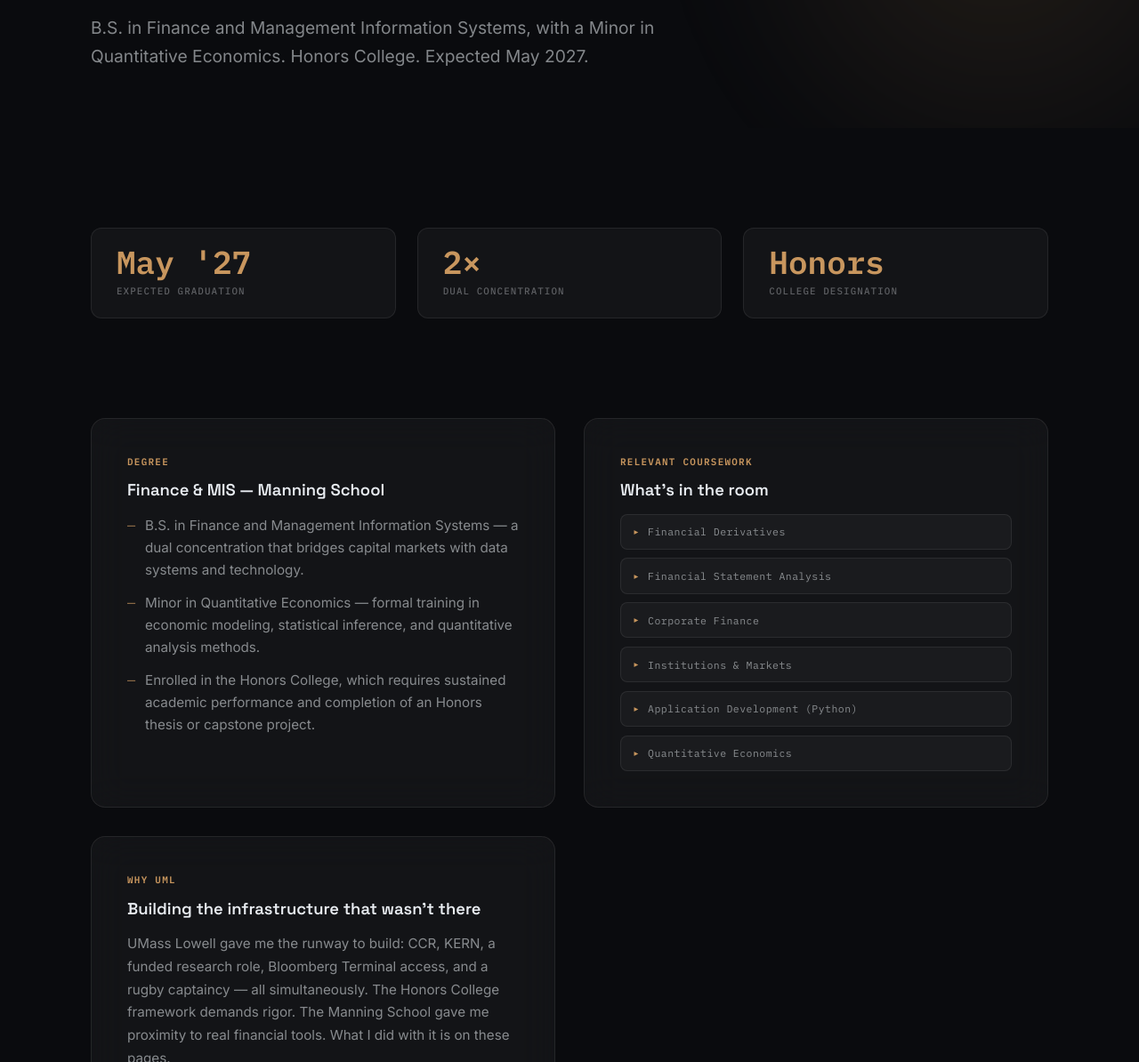
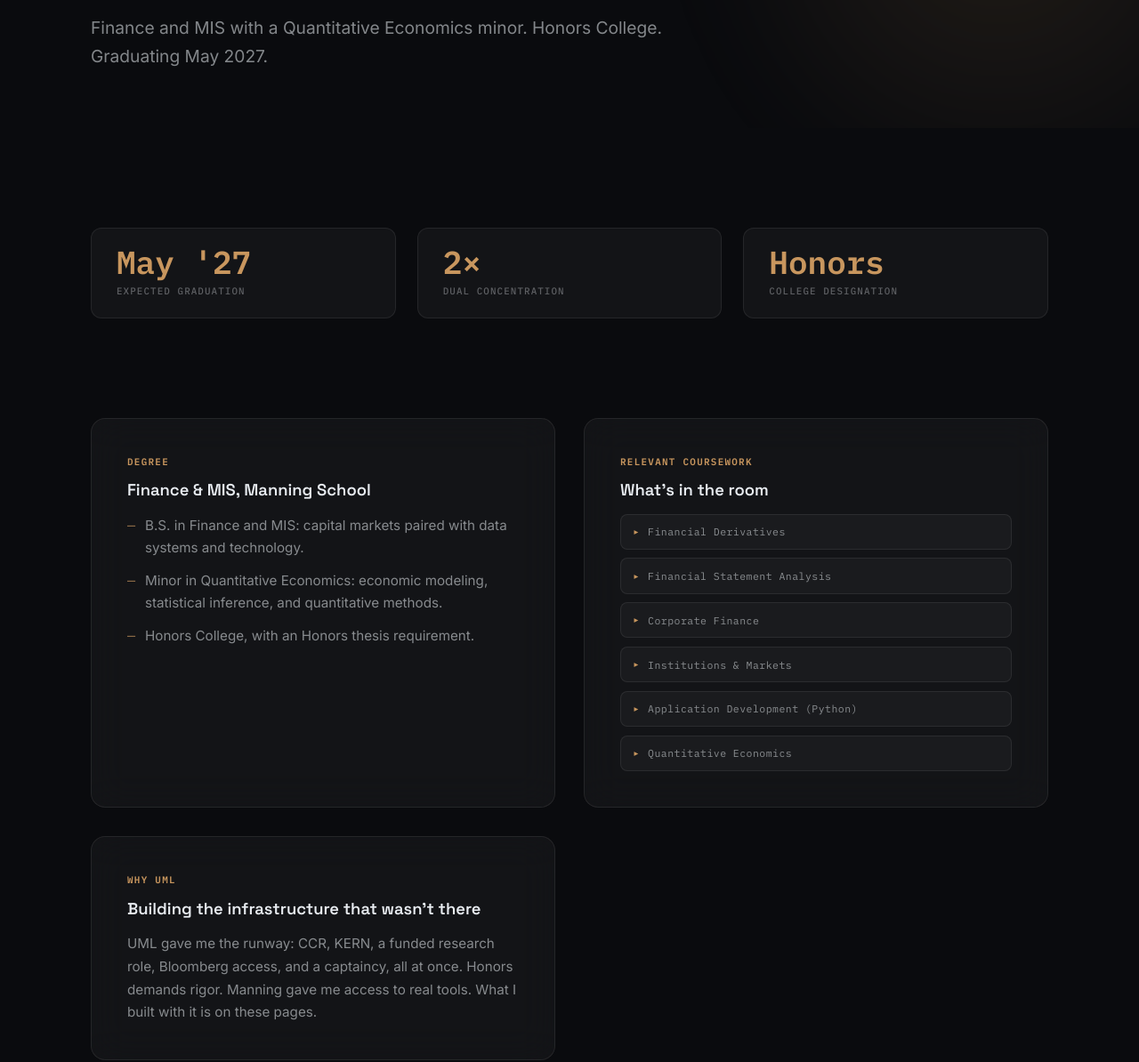
Before and after one commit to hverma04/Portfolio_Website, a plain HTML site: page education.html in a window 1280 px wide. Shown: the part 446-1640 px from the top of the page at 89% size. Drawn offline with Linux system fonts and the light colour scheme.

Commit message:
Update education.html

```diff
--- a/education.html
+++ b/education.html
@@ -94,8 +94,7 @@
         <span class="hero-label animate-in">Honors College · Manning School of Business</span>
         <h1 class="hero-title animate-in">University of<br /><span class="accent">Massachusetts</span><br />Lowell.</h1>
         <p class="hero-thesis animate-in">
-          B.S. in Finance and Management Information Systems, with a Minor in Quantitative Economics.
-          Honors College. Expected May 2027.
+          Finance and MIS with a Quantitative Economics minor. Honors College. Graduating May 2027.
         </p>
       </div>
     </header>
@@ -126,11 +125,11 @@
 
           <div class="glass-panel animate-in">
             <span class="panel-label">Degree</span>
-            <h3 class="panel-title">Finance &amp; MIS — Manning School</h3>
+            <h3 class="panel-title">Finance &amp; MIS, Manning School</h3>
             <ul class="panel-list">
-              <li>B.S. in Finance and Management Information Systems — a dual concentration that bridges capital markets with data systems and technology.</li>
-              <li>Minor in Quantitative Economics — formal training in economic modeling, statistical inference, and quantitative analysis methods.</li>
-              <li>Enrolled in the Honors College, which requires sustained academic performance and completion of an Honors thesis or capstone project.</li>
+              <li>B.S. in Finance and MIS: capital markets paired with data systems and technology.</li>
+              <li>Minor in Quantitative Economics: economic modeling, statistical inference, and quantitative methods.</li>
+              <li>Honors College, with an Honors thesis requirement.</li>
             </ul>
           </div>
 
@@ -151,10 +150,7 @@
             <span class="panel-label">Why UML</span>
             <h3 class="panel-title">Building the infrastructure that wasn't there</h3>
             <p class="panel-body">
-              UMass Lowell gave me the runway to build: CCR, KERN, a funded research role, Bloomberg
-              Terminal access, and a rugby captaincy — all simultaneously. The Honors College framework
-              demands rigor. The Manning School gave me proximity to real financial tools.
-              What I did with it is on these pages.
+              UML gave me the runway: CCR, KERN, a funded research role, Bloomberg access, and a captaincy, all at once. Honors demands rigor. Manning gave me access to real tools. What I built with it is on these pages.
             </p>
           </div>
 
```
